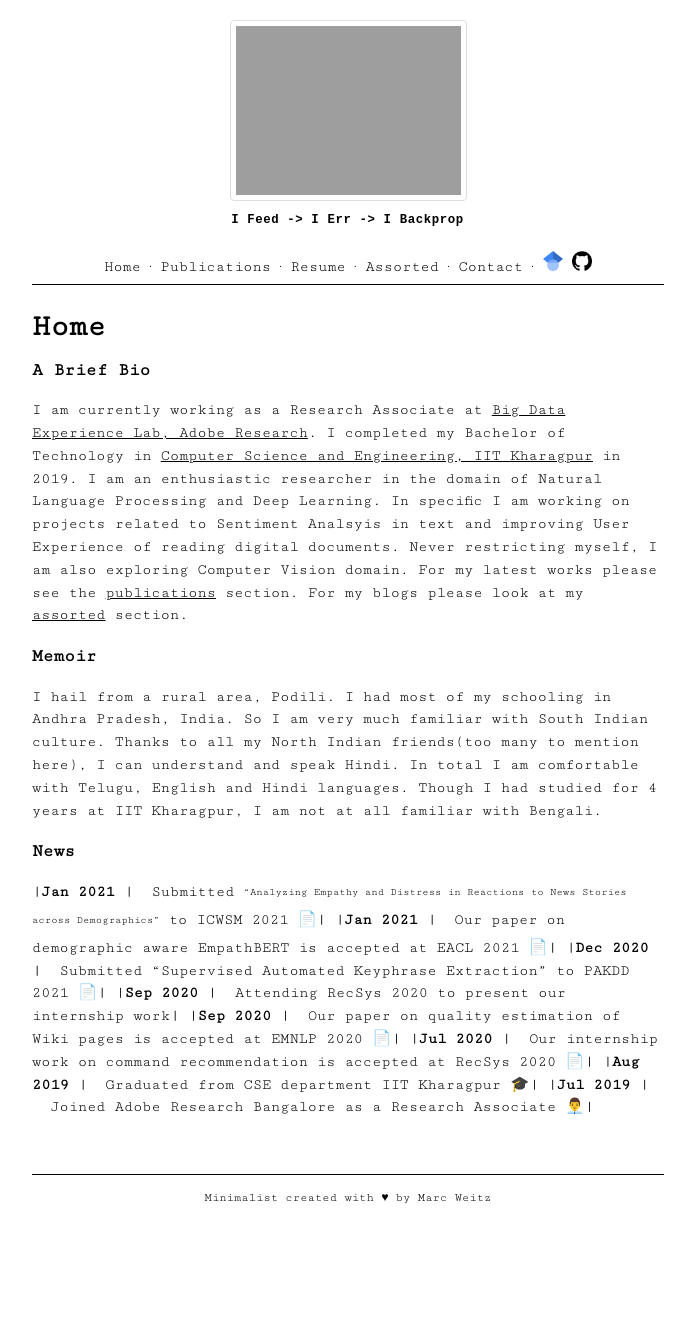
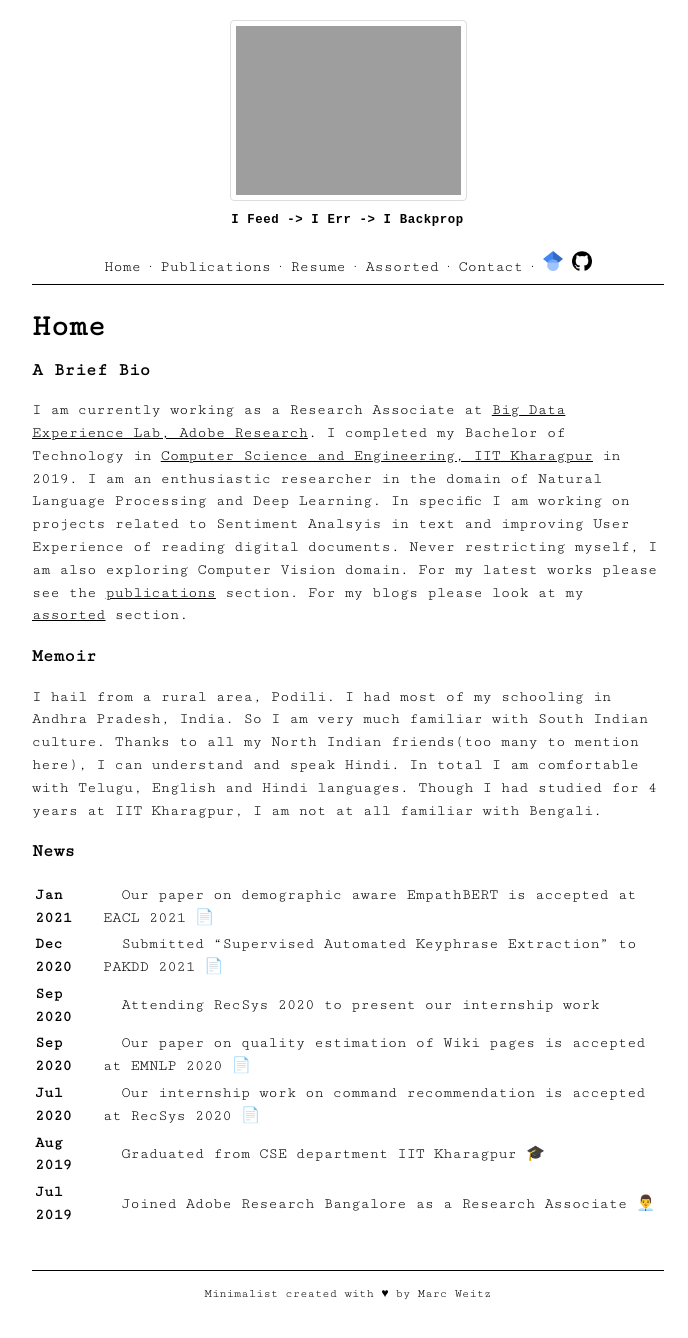
Before and after one commit to bhanu77prakash/bhanu77prakash.github.io, a Jekyll site: the page built from index.md, in a window 1280 px wide. Shown: the whole page, without its empty margins (292-980 px from the left). Built offline with Jekyll 4.4.1, drawn with Linux system fonts in a browser that asks for light colours; before the commit the page ends 1242 px from its top, so only the background shows below that.

Commit message:
updated index

```diff
--- a/index.md
+++ b/index.md
@@ -9,7 +9,7 @@ I am currently working as a Research Associate at [Big Data Experience Lab, Adob
 I hail from a rural area, Podili. I had most of my schooling in Andhra Pradesh, India. So I am very much familiar with South Indian culture. Thanks to all my North Indian friends(too many to mention here), I can understand and speak Hindi. In total I am comfortable with Telugu, English and Hindi languages. Though I had studied for 4 years at IIT Kharagpur, I am not at all familiar with Bengali.
 
 ### News
-|**Jan 2021**    |&nbsp;&nbsp;Submitted <sub><sup>"Analyzing Empathy and Distress in Reactions to News Stories across Demographics"</sup></sub> to ICWSM 2021 📄|
+
 |**Jan 2021**    |&nbsp;&nbsp;Our paper on demographic aware EmpathBERT is accepted at EACL 2021 📄|
 |**Dec 2020**    |&nbsp;&nbsp;Submitted "Supervised Automated Keyphrase Extraction" to PAKDD 2021 📄|
 |**Sep 2020**    |&nbsp;&nbsp;Attending RecSys 2020 to present our internship work|
```
